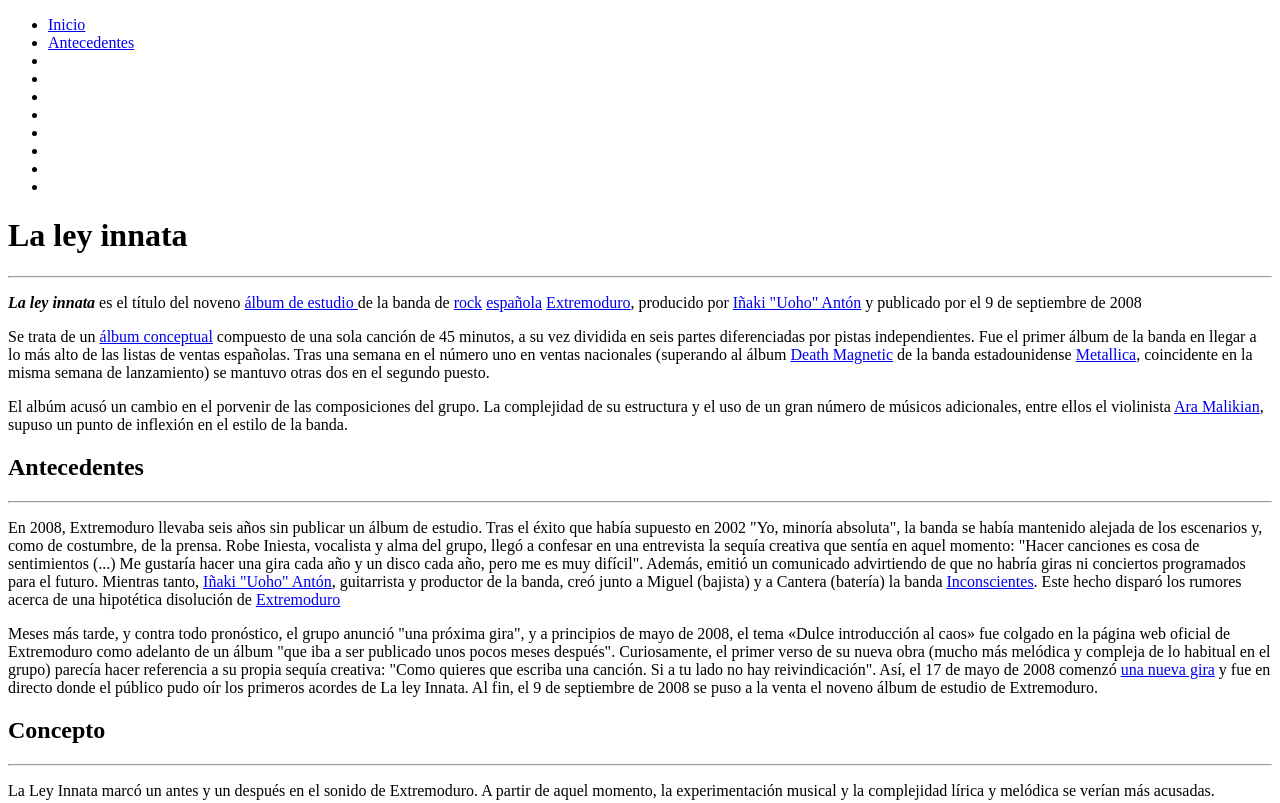
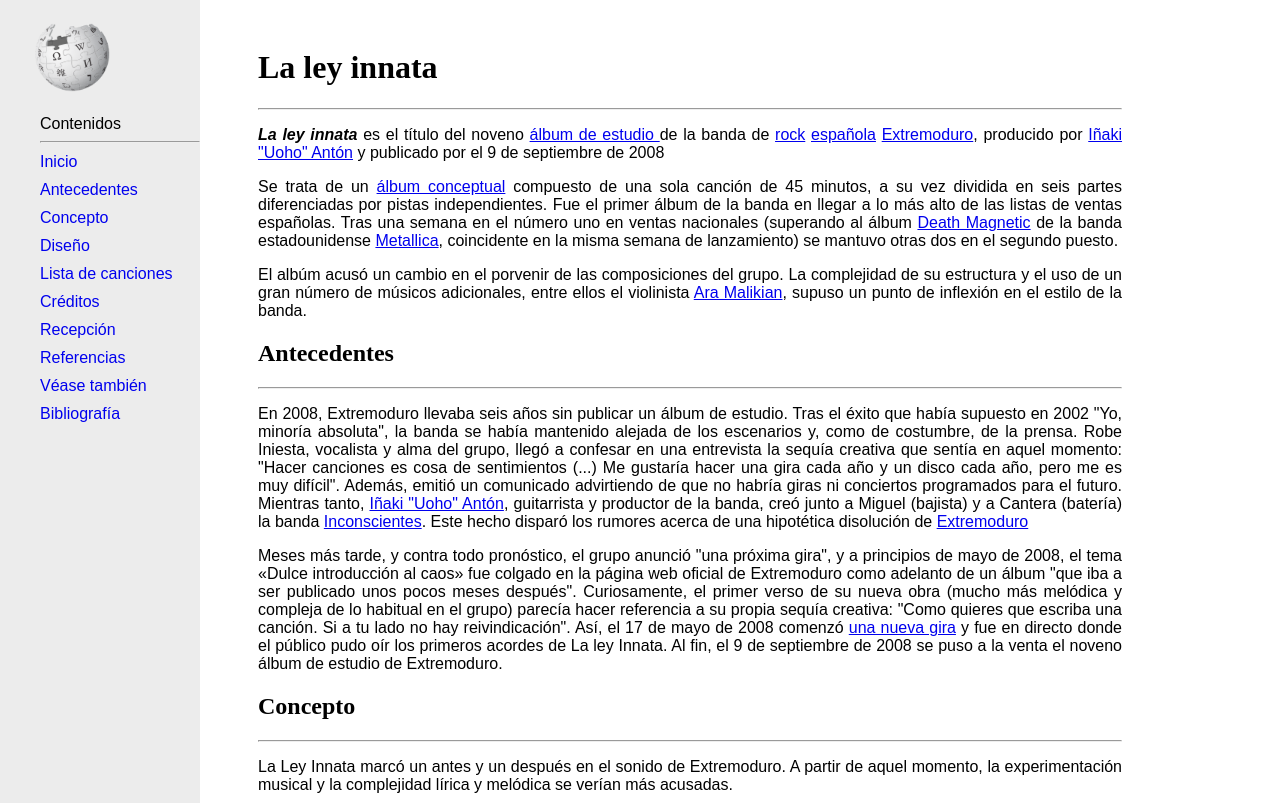
Before and after one commit to fusaka21/miniprojecte1, a plain HTML site: page index.html in a window 1280 px wide. Shown: the top 803 px of the page. Drawn offline with Linux system fonts and the light colour scheme.

Commit message:
Código actualizado con CSS

```diff
--- /dev/null
+++ b/estilos.css
@@ -0,0 +1,73 @@
+body {
+    display: flex;
+    gap: 200px;
+    padding-right: 150px;
+    font-family: Arial, Helvetica, sans-serif;
+}
+
+main {
+    margin-left: 50px;
+    margin-top: 20px;
+}
+p {
+    text-align: justify;
+    text-justify: inter-word;
+}
+
+.vitruvioimage {
+    height: 340px;
+    width: 250px;
+}
+
+
+.diseño {
+    display: flex;
+}
+
+.logowiki {
+    height: 75px;
+    width: 75px;
+    padding-left: 35px;
+}
+
+nav ul {
+    list-style-type: none;
+}
+
+ul hr {
+    margin-bottom: 10px;
+}
+
+ul li {
+    margin-bottom: 10px;
+}
+
+ol {
+    margin-left: 20px;
+}
+
+ol li {
+    margin-bottom: 10px;
+}
+
+nav {
+    background-color: rgb(236, 236, 236);
+    height: 100vh;
+    width: 200px;
+    position: fixed;
+    top: 0;
+    left: 0;
+    padding-top: 20px;
+}
+
+ul li a {
+    text-decoration: none;
+}
+
+h1 {
+    font-family: 'Times New Roman', Times, serif;
+}
+
+h2 {
+    font-family: 'Times New Roman', Times, serif;
+}
--- a/index.html
+++ b/index.html
@@ -4,21 +4,24 @@
     <meta charset="UTF-8">
     <meta name="viewport" content="width=device-width, initial-scale=1.0">
     <title>miniprojecte1</title>
+    <link rel="stylesheet" href="estilos.css">
 </head>
 <body>
     <header>
         <nav>
-            <ul>
+            <img src="images/logowiki.png" alt="Logo de Wikipedia" class="logowiki">
+            <ul>Contenidos
+                <hr>
                 <li><a href="#Inicio">Inicio</a></li>
                 <li><a href="#Antecedentes">Antecedentes</a></li>
-                <li><a href=""></a></li>
-                <li></li>
-                <li></li>
-                <li></li>
-                <li></li>
-                <li></li>
-                <li></li>
-                <li></li>
+                <li><a href="#Concepto">Concepto</a></li>
+                <li><a href="#Diseño">Diseño</a></li>
+                <li><a href="#Lista">Lista de canciones</a></li>
+                <li><a href="#Creditos">Créditos</a></li>
+                <li><a href="#Recepcion">Recepción</a></li>
+                <li><a href="#Referencias">Referencias</a></li>
+                <li><a href="#Vease">Véase también</a></li>
+                <li><a href="#Bibliografia">Bibliografía</a></li>
             </ul>
 
         </nav>
@@ -56,6 +59,8 @@
             <p>
                 En la portada del disco aparece un texto escrito en <a href="https://es.wikipedia.org/wiki/Lat%C3%ADn" target="blank" title="El latín es una lengua itálica perteneciente al subgrupo latino-falisco, y a su vez a la familia de las lenguas indoeuropeas, que fue hablada en la Antigua Roma y posteriormente durante la Edad Media y la Edad Moderna, llegando hasta la Edad Contemporánea">latín</a>
             </p>
+            <div class="diseño">
+                <div>
                     <blockquote>
                         Est enim iudices haec<br>
                         non scripta sed nata<br>
@@ -71,13 +76,20 @@
                     <p>
                         Este texto atribuido a <a href="https://es.wikipedia.org/wiki/Marco_Tulio_Cicer%C3%B3n" target="blank" title="Marco Tulio Cicerón fue un político, filósofo, escritor, jurista y orador romano. Se le considera uno de los más grandes retóricos y estilistas de la prosa en latín de la República romana.">Cicerón</a>, cuya traducción aparece en el libreto del albúm como:
                     </p>
+
+
                     <blockquote>
                         «Existe, de hecho, jueces, una ley no escrita, sino innata, la cual no hemos aprendido, heredado, leído, sino que de la misma naturaleza la hemos agarrado, exprimido, apurado, ley para la que no hemos sido educados, sino hechos; y en la que no hemos sido instruidos, sino empapados.»
                     </blockquote>
+                </div>
+                <div>
+                    <img src="images/hombrevitruvio.jpg" alt="El Hombre de Vitruvio aparece en la portada del albúm" class="vitruvioimage">
+                </div>
+            </div>
             <p>
                 Todo este texto aparece superpuesto sobre El <a href="https://es.wikipedia.org/wiki/Hombre_de_Vitruvio" target="blank" title="El Hombre de Vitruvio o Estudio de las proporciones ideales del cuerpo humano es un famoso dibujo acompañado de notas anatómicas de Leonardo da Vinci realizado alrededor de 1490 en uno de sus diarios.">Hombre de Vitruvio</a>, un dibujo de <a href="https://es.wikipedia.org/wiki/Leonardo_da_Vinci" target="blank" title="Leonardo di ser Piero da Vinci  escuchar, más conocido como Leonardo da Vinci, fue un polímata florentino del Renacimiento italiano. Fue a la vez pintor, anatomista, arquitecto, paleontólogo,botánico, escritor, escultor, filósofo, ingeniero, inventor, músico, poeta...">Leonardo da Vinci</a> realizado alrededor de 1490.
             </p>
-            <img src="images/hombrevitruvio.jpg" alt="El Hombre de Vitruvio aparece en la portada del albúm">
+
         <h2 id="Lista">Lista de canciones</h2>
         <hr>
             <p>
```
Also changed, not shown: images/logowiki.png (added). Lines whose indentation alone changed are shown as unchanged.
